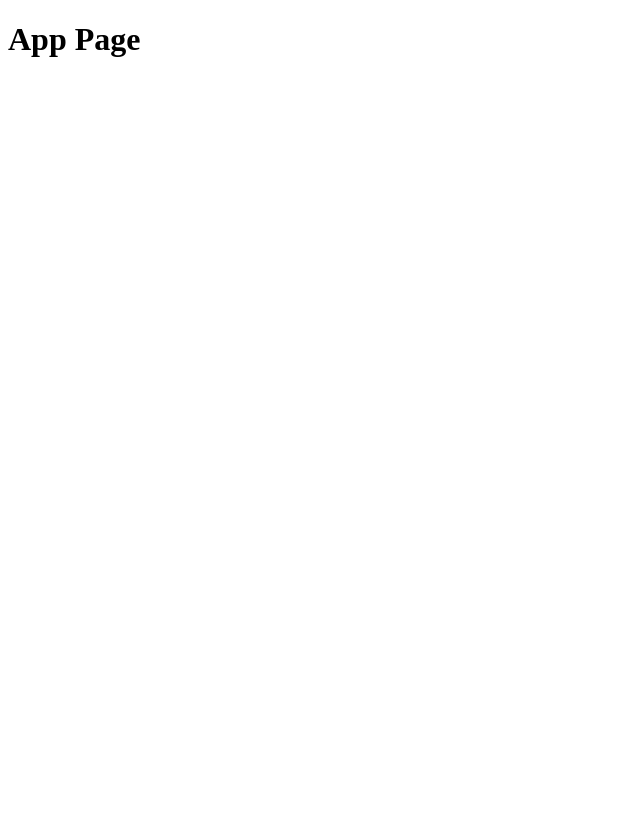
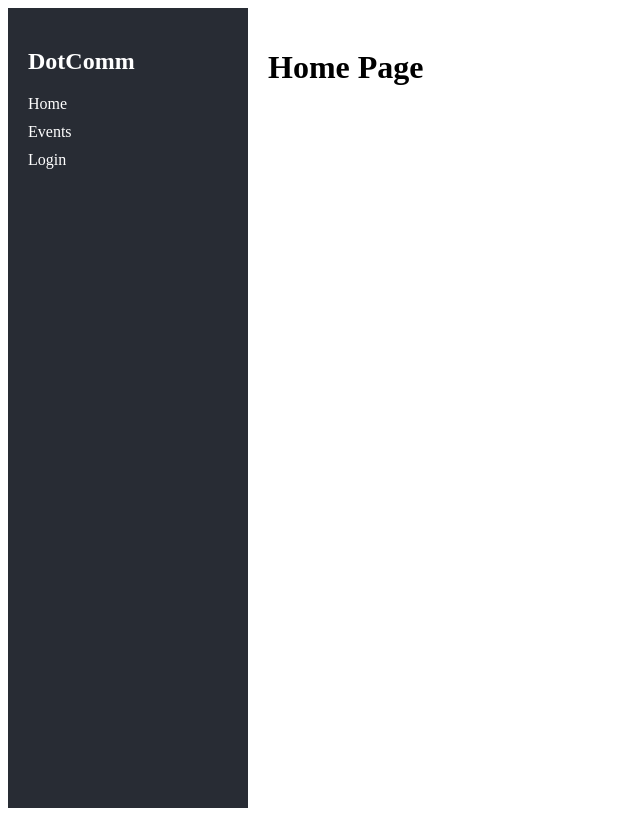
Before and after one commit to Giubis/DotComm, a React (Vite) app in the folder client/: page / in a window 1280 px wide. Shown: the whole page, without its empty margins (0-640 px from the left). Built offline with nearby package versions, Linux system fonts and the light colour scheme; no server answers.

Commit message:
chore: stage all changes including API.js and update components, pages, and styles

```diff
--- a/client/package.json
+++ b/client/package.json
@@ -11,7 +11,8 @@
   },
   "dependencies": {
     "react": "^19.1.1",
-    "react-dom": "^19.1.1"
+    "react-dom": "^19.1.1",
+    "react-router-dom": "^7.9.4"
   },
   "devDependencies": {
     "@eslint/js": "^9.36.0",
--- /dev/null
+++ b/client/src/API.js
@@ -0,0 +1,22 @@
+const API_URL = import.meta.env.VITE_API_URL;
+
+export async function fetchUsers() {
+  const res = await fetch(`${API_URL}/users`);
+
+  if (!res.ok) throw new Error("Failed to fetch users");
+  return res.json();
+}
+
+export async function fetchEvents() {
+  const res = await fetch(`${API_URL}/events`);
+
+  if (!res.ok) throw new Error("Failed to fetch events");
+  return res.json();
+}
+
+export async function fetchEvent(id) {
+  const res = await fetch(`${API_URL}/events/${id}`);
+
+  if (!res.ok) throw new Error(`Failed to fetch event with ID ${id}`);
+  return res.json();
+}
--- a/client/src/App.jsx
+++ b/client/src/App.jsx
@@ -1,5 +1,30 @@
+import { Route, Routes } from "react-router-dom";
+
+import Events from "./pages/Events";
+import EventPage from "./pages/EventPage";
+import Home from "./pages/Home";
+import Login from "./pages/Login";
+import Sidebar from "./components/Sidebar";
+import "./styles/App.css";
+
 function App() {
-  return <h1>App Page</h1>;
+  return (
+    <div className="app">
+      <Sidebar />
+      <main className="main-content">
+        <Routes>
+          <Route path="/" element={<Home />} />
+
+          <Route path="/events">
+            <Route index element={<Events />} />
+            <Route path=":id" element={<EventPage />} />
+          </Route>
+
+          <Route path="/login" element={<Login />} />
+        </Routes>
+      </main>
+    </div>
+  );
 }
 
 export default App;
--- a/client/src/components/Sidebar.jsx
+++ b/client/src/components/Sidebar.jsx
@@ -0,0 +1,26 @@
+import { Link } from "react-router-dom";
+
+import "../styles/Sidebar.css";
+
+function Sidebar() {
+  return (
+    <aside className="sidebar">
+      <h2>DotComm</h2>
+      <nav>
+        <ul>
+          <li>
+            <Link to="/">Home</Link>
+          </li>
+          <li>
+            <Link to="/events">Events</Link>
+          </li>
+          <li>
+            <Link to="/login">Login</Link>
+          </li>
+        </ul>
+      </nav>
+    </aside>
+  );
+}
+
+export default Sidebar;
--- a/client/src/main.jsx
+++ b/client/src/main.jsx
@@ -1,9 +1,14 @@
 import { StrictMode } from "react";
 import { createRoot } from "react-dom/client";
+import { BrowserRouter } from "react-router-dom";
+
 import App from "./App.jsx";
+import "./styles/App.css";
 
 createRoot(document.getElementById("root")).render(
   <StrictMode>
-    <App />
+    <BrowserRouter>
+      <App />
+    </BrowserRouter>
   </StrictMode>
 );
--- a/client/src/pages/EventPage.jsx
+++ b/client/src/pages/EventPage.jsx
@@ -0,0 +1,41 @@
+import { useEffect, useState } from "react";
+import { useParams } from "react-router-dom";
+import { fetchEvent } from "../API";
+
+function EventPage() {
+  const { id } = useParams();
+  const [event, setEvent] = useState(null);
+  const [loading, setLoading] = useState(true);
+  const [error, setError] = useState(null);
+
+  useEffect(() => {
+    const getEvent = async () => {
+      try {
+        const data = await fetchEvent(id);
+        setEvent(data.event);
+      } catch (err) {
+        setError(err.message);
+      } finally {
+        setLoading(false);
+      }
+    };
+
+    getEvent();
+  }, [id]);
+
+  if (loading) return <p>Loading...</p>;
+  if (error) return <p>Error: {error}</p>;
+  if (!event) return <p>Event not found</p>;
+
+  return (
+    <div>
+      <h1>{event.title}</h1>
+      <p>{event.description}</p>
+      <p>Date: {event.date}</p>
+      <p>Location: {event.location}</p>
+      <p>Price: {event.price > 0 ? `$${event.price}` : "Free"}</p>
+    </div>
+  );
+}
+
+export default EventPage;
--- a/client/src/pages/Events.jsx
+++ b/client/src/pages/Events.jsx
@@ -0,0 +1,44 @@
+import { useEffect, useState } from "react";
+import { Link } from "react-router-dom";
+
+import { fetchEvents } from "../API";
+
+function Events() {
+  const [events, setEvents] = useState([]);
+  const [loading, setLoading] = useState(true);
+  const [error, setError] = useState(null);
+
+  useEffect(() => {
+    const getEvents = async () => {
+      try {
+        const data = await fetchEvents();
+        setEvents(data.events);
+      } catch (err) {
+        console.error(err);
+        setError(err);
+      } finally {
+        setLoading(false);
+      }
+    };
+
+    getEvents();
+  }, []);
+
+  if (loading) return <p>Loading events...</p>;
+  if (error) return <p>Error loading events.</p>;
+
+  return (
+    <>
+      <h1>Events</h1>
+      <ul>
+        {events.map((event) => (
+          <li key={event._id}>
+            <Link to={`/events/${event._id}`}>{event.title}</Link>
+          </li>
+        ))}
+      </ul>
+    </>
+  );
+}
+
+export default Events;
--- a/client/src/pages/Home.jsx
+++ b/client/src/pages/Home.jsx
@@ -0,0 +1,5 @@
+function Home() {
+  return <h1>Home Page</h1>;
+}
+
+export default Home;
--- a/client/src/pages/Login.jsx
+++ b/client/src/pages/Login.jsx
@@ -0,0 +1,5 @@
+function Login() {
+  return <h1>Login Page</h1>;
+}
+
+export default Login;
--- a/client/src/styles/App.css
+++ b/client/src/styles/App.css
@@ -0,0 +1,9 @@
+.app {
+  display: flex;
+  min-height: 100vh;
+}
+
+.main-content {
+  flex: 1;
+  padding: 20px;
+}
--- a/client/src/styles/Sidebar.css
+++ b/client/src/styles/Sidebar.css
@@ -0,0 +1,24 @@
+.sidebar {
+  width: 200px;
+  background-color: #282c34;
+  color: white;
+  padding: 20px;
+}
+
+.sidebar h2 {
+  margin-bottom: 20px;
+}
+
+.sidebar ul {
+  list-style: none;
+  padding: 0;
+}
+
+.sidebar li {
+  margin: 10px 0;
+}
+
+.sidebar a {
+  color: white;
+  text-decoration: none;
+}
```
Also changed, not shown: 2 other files (tests, documents, lock files or other folders).
